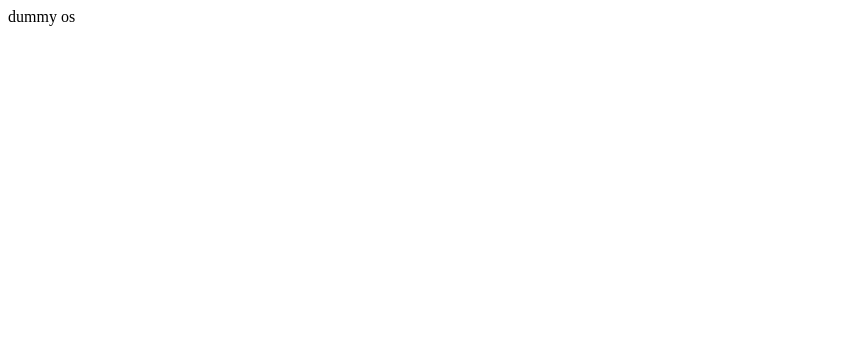
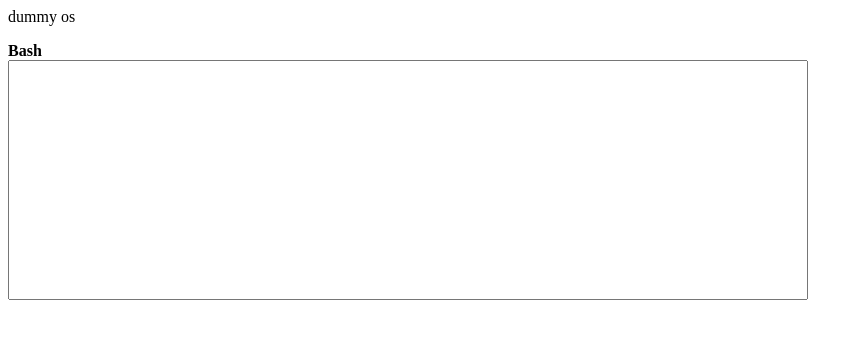
Before and after one commit to tomasre/cs-415-os-dev, a plain HTML site: page index.html in a window 1280 px wide. Shown: the whole page, without its empty margins (0-863 px from the left). Drawn offline with Linux system fonts and the light colour scheme.

Commit message:
change cL to textarea

```diff
--- a/index.html
+++ b/index.html
@@ -8,18 +8,10 @@ dummy os
 
 </p>
 
-
-<p id ="cL">
-
-</p>
-
-
-
-
-
-
-
-
+<strong>Bash</strong>
+<br>
+<textarea id ="cL" style="width: 800px; height: 240px; resize: none;">
+</textarea>
 
 <script src="https://cdnjs.cloudflare.com/ajax/libs/async/1.5.2/async.min.js"></script>
 <script src="os/bios.js"></script>
```
